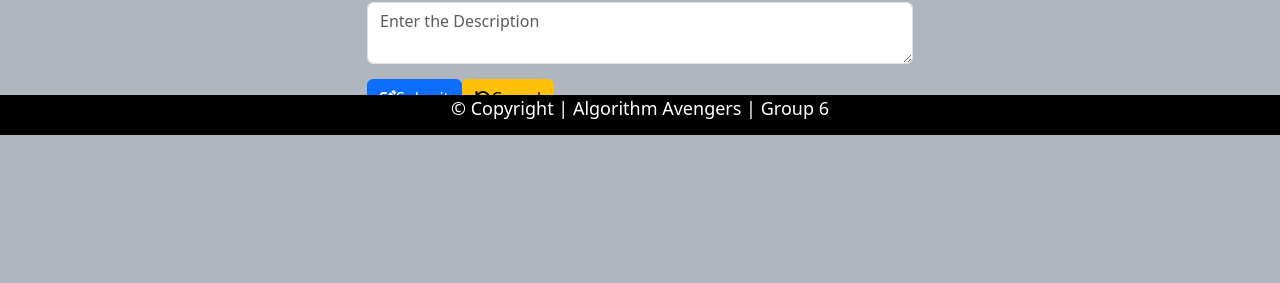
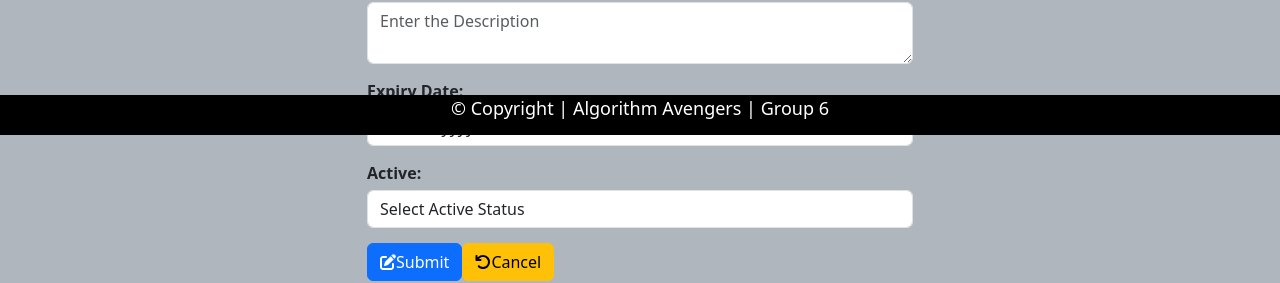
Before and after one commit to ByeolAhn/FEUsedBookstoreOnline, a React (Create React App) app in the folder usedbookstore/: page /books/update/1 in a window 1280 px wide. Shown: the part 665-948 px from the top of the page. Before the commit the page ends 874 px from the top, so only its background shows below. Built offline with nearby package versions, Linux system fonts and the light colour scheme; no server answers; sample sign-in values are in the browser's storage.

Commit message:
Edit page edit1

```diff
--- a/usedbookstore/src/components/books/EditBooks.js
+++ b/usedbookstore/src/components/books/EditBooks.js
@@ -1,9 +1,9 @@
-import { useEffect, useState } from "react";
+import React, { useEffect, useState } from "react";
 import { Link, useNavigate, useParams } from "react-router-dom";
 import { read, update } from "../../datasource/api-books";
 import BooksModel from "../../datasource/booksModel";
 
-const condition = ["New", "Like new", "Used", "Worn"];
+const conditionOptions = ["New", "Like new", "Used", "Worn"];
 
 // Predefined list of categories
 const categories = [
@@ -31,7 +31,7 @@ const EditBooks = () => {
   console.log("useParams", useParams());
   let { isbn } = useParams();
 
-  let [product, setProduct] = useState(new BooksModel());
+  let [book, setBook] = useState(new BooksModel());
 
   // Fetching book details based on ISBN when the component mounts
   useEffect(() => {
@@ -39,7 +39,7 @@ const EditBooks = () => {
       .then((data) => {
         console.log("Logging data", data);
         if (data) {
-          setProduct(
+          setBook(
             new BooksModel(
               data.id,
               data.isbn,
@@ -48,7 +48,10 @@ const EditBooks = () => {
               data.author,
               data.condition,
               data.price,
-              data.description
+              data.description,
+              data.expiryDate,
+              data.postedBy,
+              data.active
             )
           );
         }
@@ -61,24 +64,28 @@ const EditBooks = () => {
   // Handling changes in form fields
   const handleChange = (event) => {
     const { name, value } = event.target;
-    setProduct((prevFormData) => ({ ...prevFormData, [name]: value }));
+    if (name !== 'postedBy') {
+      setBook((prevFormData) => ({ ...prevFormData, [name]: value }));
+    }
   };
   // Handling form submission to update book details
   const handleSubmit = (event) => {
     event.preventDefault();
 
-    const newProduct = {
-      id: product.id,
-      isbn: product.isbn,
-      category: product.category,
-      title: product.title,
-      author: product.author,
-      condition: product.condition,
-      price: product.price,
-      description: product.description,
+    const updatedBook = {
+      id: book.id,
+      isbn: book.isbn,
+      category: book.category,
+      title: book.title,
+      author: book.author,
+      condition: book.condition,
+      price: book.price,
+      description: book.description,
+      expiryDate: book.expiryDate,
+      active: book.active,
     };
     // Invoking the update API function
-    update(isbn, newProduct)
+    update(isbn, updatedBook)
       .then((data) => {
         if (data && data.success) {
           alert(data.message);
@@ -105,7 +112,7 @@ const EditBooks = () => {
             style={{ paddingTop: 40 }}
           >
             <div className="form-group">
-              <input type="hidden" name="id" value={product.id || ""} />
+              <input type="hidden" name="id" value={book.id || ""} />
 
               {/* ISBN */}
               <label htmlFor="isbnField">ISBN:</label>
@@ -115,7 +122,7 @@ const EditBooks = () => {
                 id="isbnField"
                 placeholder="Enter the ISBN"
                 name="isbn"
-                value={product.isbn || ""}
+                value={book.isbn || ""}
                 onChange={handleChange}
                 required
               />
@@ -128,7 +135,7 @@ const EditBooks = () => {
                 className="form-control"
                 id="categoryField"
                 name="category"
-                value={product.category || ""}
+                value={book.category || ""}
                 onChange={handleChange}
                 required
               >
@@ -150,7 +157,7 @@ const EditBooks = () => {
                 id="authorField"
                 placeholder="Enter the Author"
                 name="author"
-                value={product.author || ""}
+                value={book.author || ""}
                 onChange={handleChange}
                 required
               />
@@ -163,13 +170,13 @@ const EditBooks = () => {
                 className="form-control"
                 id="conditionField"
                 name="condition"
-                value={product.condition || ""}
+                value={book.condition || ""}
                 onChange={handleChange}
                 required
               >
                 <option value="">Choose a condition</option>
-                {condition.map((condition) => (
-                  <option key={condition} value={condition}>
+                {conditionOptions.map((condition, index) => (
+                  <option key={index} value={condition}>
                     {condition}
                   </option>
                 ))}
@@ -185,7 +192,7 @@ const EditBooks = () => {
                 id="priceField"
                 placeholder="Enter the Price"
                 name="price"
-                value={product.price || ""}
+                value={book.price || ""}
                 onChange={handleChange}
                 required
               />
@@ -199,11 +206,42 @@ const EditBooks = () => {
                 id="descriptionField"
                 placeholder="Enter the Description"
                 name="description"
-                value={product.description || ""}
+                value={book.description || ""}
                 onChange={handleChange}
                 required
               ></textarea>
             </div>
+
+            {/* EXPIRY DATE */}
+          <div className="form-group">
+            <label htmlFor="expiryDateField">Expiry Date:</label>
+            <input
+              type="date"
+              className="form-control"
+              id="expiryDateField"
+              name="expiryDate"
+              value={book.expiryDate || ""}
+              onChange={handleChange}
+              required
+            />
+          </div>
+
+          {/* ACTIVE */}
+          <div className="form-group">
+            <label htmlFor="activeField">Active:</label>
+            <select
+              className="form-control"
+              id="activeField"
+              name="active"
+              value={book.active || ""}
+              onChange={handleChange}
+              required
+            >
+              <option value="">Select Active Status</option>
+              <option value="true">Available</option>
+              <option value="false">Unavailable</option>
+            </select>
+          </div>
 
             {/* SUBMIT BUTTON */}
             <button className="btn btn-primary" type="submit">
--- a/usedbookstore/src/datasource/api-books.js
+++ b/usedbookstore/src/datasource/api-books.js
@@ -50,11 +50,12 @@ const mylist = async (userId) => {
 
 const read = async (isbn) => {
   try {
-    let response = await fetch(apiURL + "/books/find/" + isbn, {
+    let response = await fetch(apiURL + "/books/findbyisbn/" + isbn, {
       method: "GET",
       headers: {
         'Accept': 'application/json',
         'Content-Type': 'application/json',
+        'Authorization': 'Bearer ' + getToken()
       },
     });
 
```
